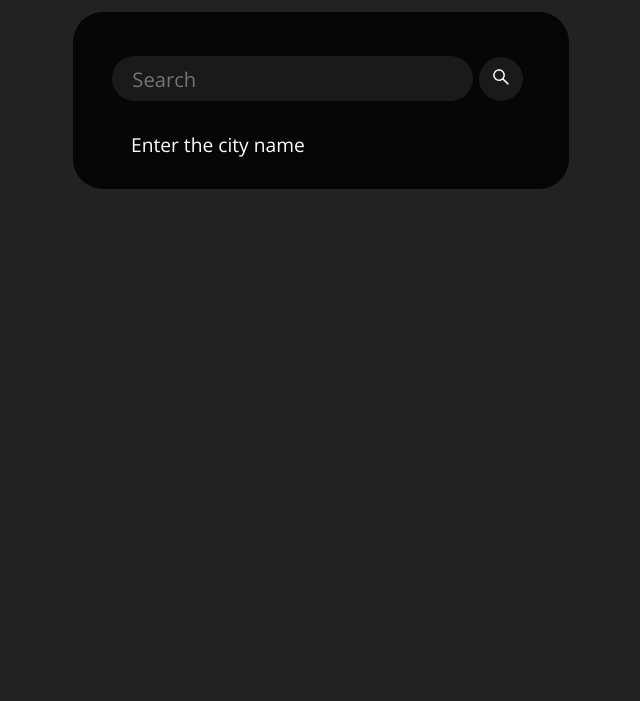
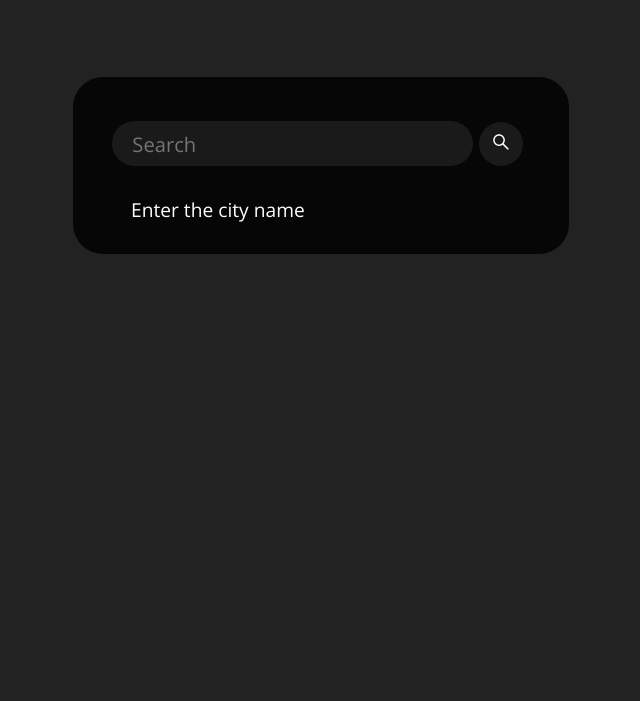
Before and after one commit to Hamedpyn/WeatherApp, a plain HTML site: page index.html in a window 1280 px wide. Shown: the part 322-1023 px from the top of the page, without its empty margins (319-959 px from the left). Before the commit the page ends 958 px from the top, so only its background shows below. Drawn offline with nearby package versions, Linux system fonts and the light colour scheme.

Commit message:
fixing css bugs

```diff
--- a/css/style.css
+++ b/css/style.css
@@ -1,6 +1,6 @@
 body {
-  height: 70vh;
-  gap: 150px;
+  height: 100vh;
+  gap: 40px;
   padding: 0;
   margin: 0;
   font-family: 'Open Sans', sans-serif;
```
